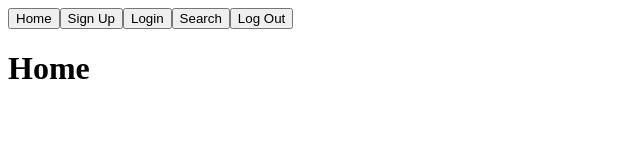
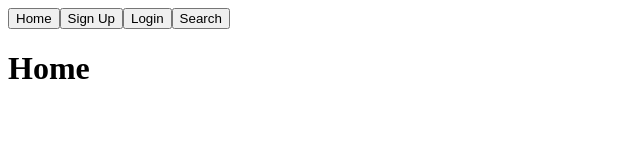
Before and after one commit to ceriously1/cse416surveyproject, a React (Create React App) app in the folder owo/: page / in a window 1280 px wide. Shown: the top 160 px of the page, without its empty margins (0-640 px from the left). Built offline with nearby package versions, Linux system fonts and the light colour scheme; no server answers; the HTML template or start-up script is replaced by a standard one.

Commit message:
Update NavigationBar.js

```diff
--- a/owo/src/components/layout/NavigationBar.js
+++ b/owo/src/components/layout/NavigationBar.js
@@ -57,7 +57,6 @@ function NavigationBar() {
             <button onClick={() => {navigate('/user/signup')}}>Sign Up</button>
             <button onClick={() => {navigate('/user/login')}}>Login</button>
             <button onClick={() => {navigate('/survey/search')}}>Search</button>
-            <button onClick={() => {logout()}}>Log Out</button>
         </nav>
     </header>;
 }
```
